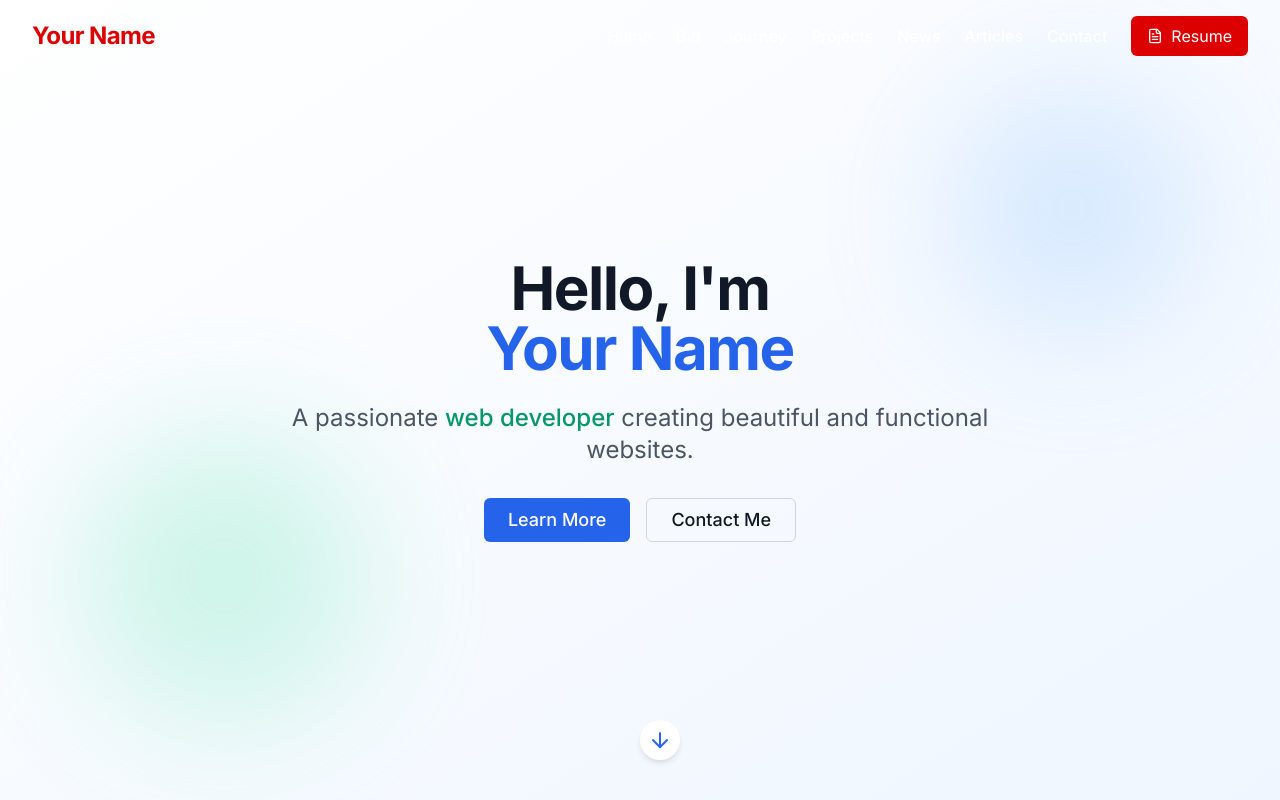
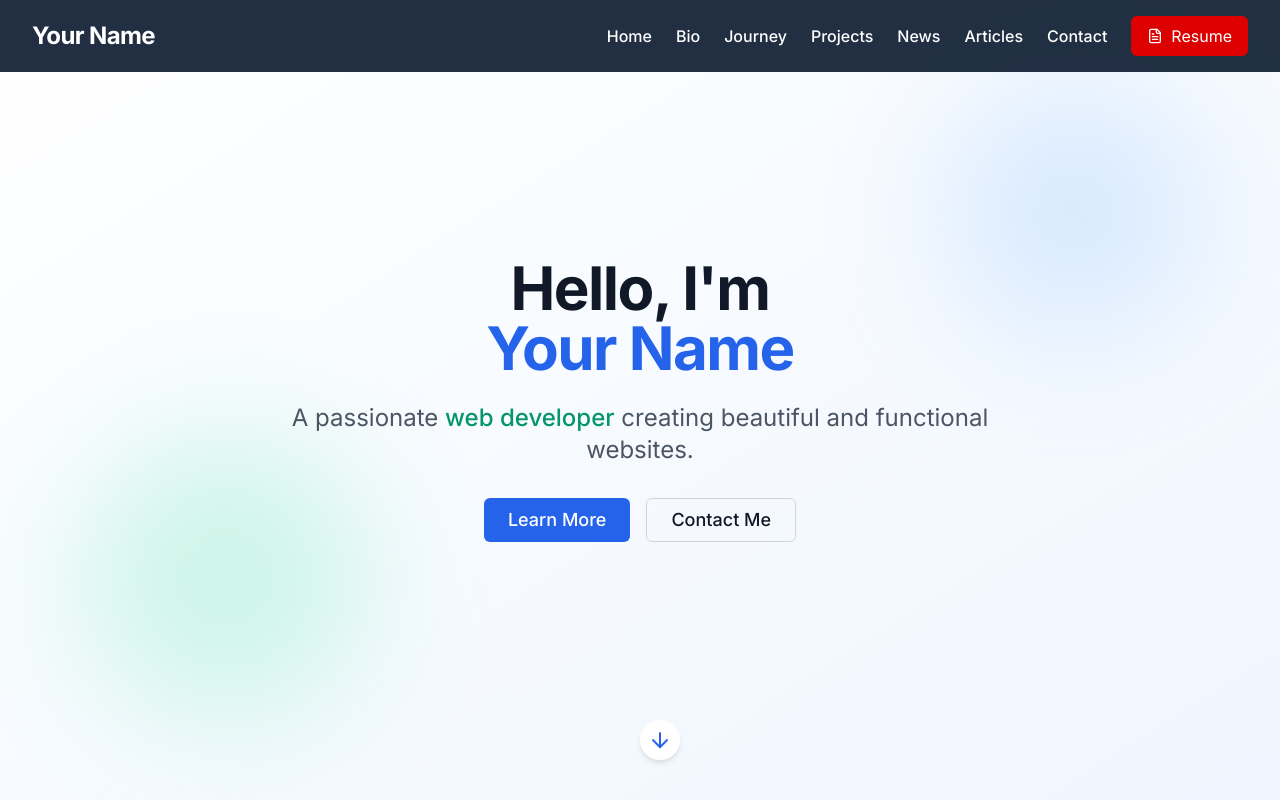
Before and after one commit to NiharDesai1591/website_bolt, a React (Vite) app: page / in a window 1280 px wide. Shown: the top 800 px of the page. Built offline with nearby package versions, Linux system fonts and the light colour scheme.

Commit message:
Update header with navy blue background and white text

```diff
--- a/src/components/layout/Header.tsx
+++ b/src/components/layout/Header.tsx
@@ -45,15 +45,15 @@ const Header: React.FC = () => {
     <header
       className={`fixed top-0 left-0 right-0 z-50 transition-all duration-300 ${
         isScrolled
-          ? 'bg-navy dark:bg-navy-dark shadow-md py-2'
-          : 'bg-transparent py-4'
+          ? 'bg-navy shadow-md py-2'
+          : 'bg-navy bg-opacity-90 backdrop-blur-sm py-4'
       }`}
     >
       <Container>
         <div className="flex items-center justify-between">
           <a
             href="#home"
-            className="text-2xl font-bold tracking-tight text-ferrari dark:text-ferrari-light"
+            className="text-2xl font-bold tracking-tight text-white hover:text-ferrari transition-colors"
             onClick={(e) => {
               e.preventDefault();
               handleNavClick('#home');
@@ -67,7 +67,7 @@ const Header: React.FC = () => {
               <a
                 key={item.href}
                 href={item.href}
-                className="text-white hover:text-ferrari dark:text-gray-300 dark:hover:text-ferrari-light font-medium transition-colors"
+                className="text-white hover:text-ferrari transition-colors font-medium"
                 onClick={(e) => {
                   e.preventDefault();
                   handleNavClick(item.href);
@@ -108,13 +108,13 @@ const Header: React.FC = () => {
         </div>
 
         {isMenuOpen && (
-          <div className="md:hidden absolute top-full left-0 right-0 bg-navy dark:bg-navy-dark shadow-lg py-4 px-6 animate-slideDown">
+          <div className="md:hidden absolute top-full left-0 right-0 bg-navy shadow-lg py-4 px-6 animate-slideDown">
             <nav className="flex flex-col space-y-4">
               {navItems.map((item) => (
                 <a
                   key={item.href}
                   href={item.href}
-                  className="text-white hover:text-ferrari dark:text-gray-300 dark:hover:text-ferrari-light font-medium transition-colors py-2"
+                  className="text-white hover:text-ferrari transition-colors font-medium py-2"
                   onClick={(e) => {
                     e.preventDefault();
                     handleNavClick(item.href);
```
